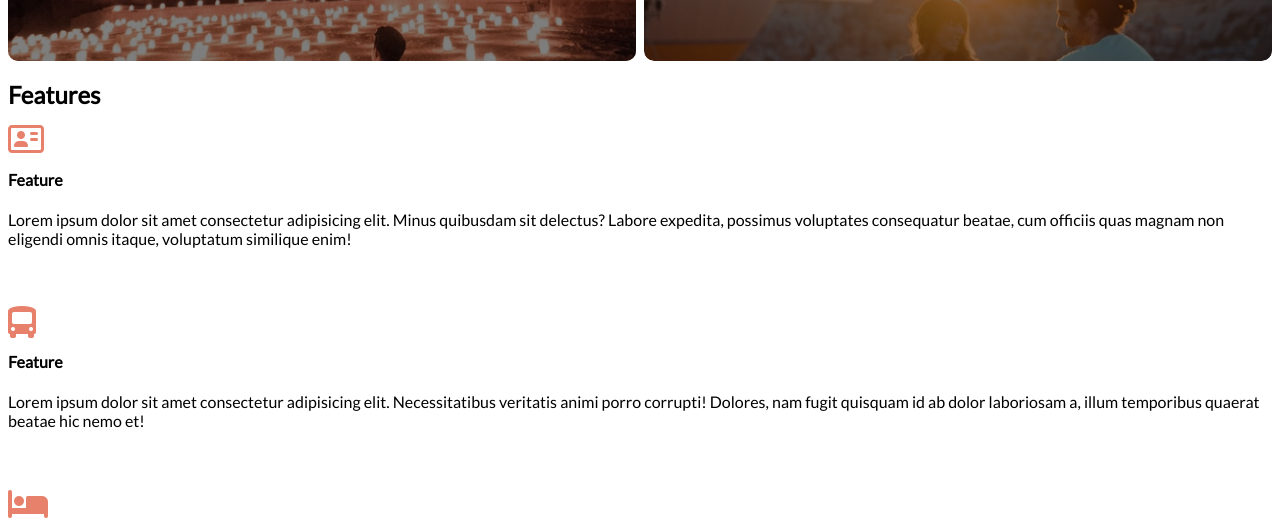
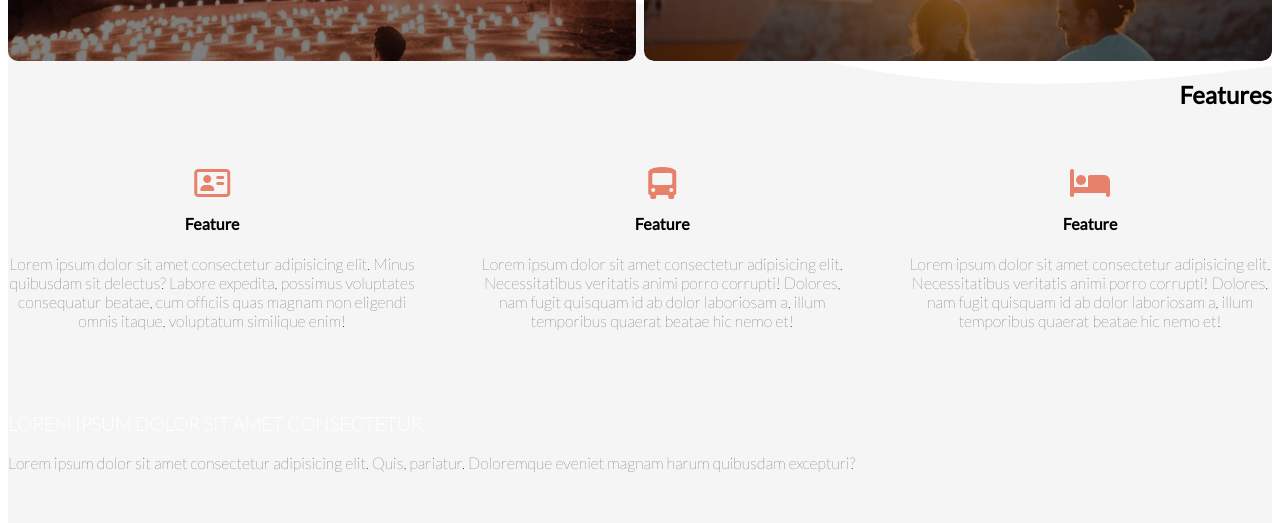
Before and after one commit to Swapaadeg/Travel-Together, a website: page index.html in a window 1280 px wide. Shown: the part 806-1329 px from the top of the page. Drawn offline with Linux system fonts and the light colour scheme.

Commit message:
features

```diff
--- a/assets/scss/base/_base.scss
+++ b/assets/scss/base/_base.scss
@@ -12,6 +12,7 @@ h3 {
 }
 p {
     margin-bottom: 4rem;
+    font-family: variable.$police-secondaire;
 }
 
 .first-child {
--- a/assets/scss/base/_body.scss
+++ b/assets/scss/base/_body.scss
@@ -3,3 +3,8 @@
 body {
    font-family: typo.$police-principale;
 }
+
+main {
+   background-image: url(../../assets/img/wave.svg);
+   background-position: bottom;
+}
--- a/assets/scss/components/_card.scss
+++ b/assets/scss/components/_card.scss
@@ -12,3 +12,17 @@
     position: relative;
     overflow: auto;
 }
+
+.features__wrapper {
+    width: 100%;
+    margin-top: 4rem;
+    display: flex;
+    gap: 4rem;
+    align-items: center;
+    justify-content: center;
+    text-align: center;
+}
+
+.features {
+    text-align: end;
+}
--- a/index.html
+++ b/index.html
@@ -65,7 +65,7 @@
 
         <section class="features container">
             <h2>Features</h2>
-            <div class="features_wrapper container">
+            <div class="features__wrapper container">
                 <div class="feature feature-first">
                     <i class="fa-regular fa-address-card fa-2xl" style="color: #e7816b;"></i>
                     <h4>Feature</h4>
@@ -93,6 +93,7 @@
                 <a href="getin" class="btn-primary">Get in touch ></a>
             </div>
         </section>
+    </main>
 
         <footer>
             <div class="footer__wrapper container">
@@ -127,6 +128,5 @@
                 </div>
             </div>
         </footer>
-    </main>
 </body>
 </html>
```
Also changed, not shown: assets/css/style.css, assets/scss/pages/_homepage.scss (line endings or trailing spaces), 1 other file.
